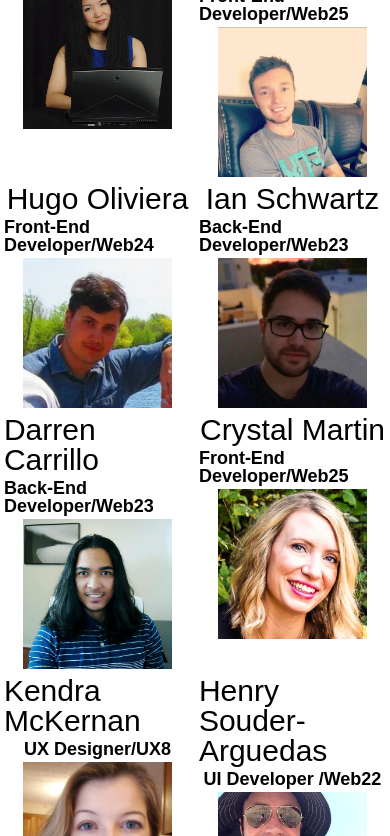
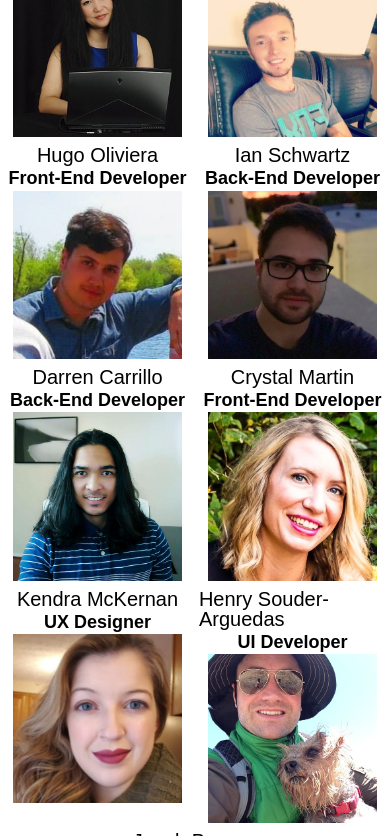
Before and after one commit to Build-Week-Wunderlust/UI-Jacob, a plain HTML site: page about.html in a window 390 px wide. Shown: the part 776-1612 px from the top of the page. Drawn offline with Linux system fonts and the light colour scheme; a web font is replaced by a local one.

Commit message:
added rough mobile styling

```diff
--- a/about.html
+++ b/about.html
@@ -45,55 +45,55 @@
         <section class="team">
             <div class="team-member">
                 <h3>Lily Su</h3>
-                <p>Project Leader/DS8</p>
+                <p>Project Leader</p>
                 <img src="img/team/lily.jpg" alt="Picture of Lily">
             </div>
 
             <div class="team-member">
                 <h3>Chase Redford</h3>
-                <p>Front-End Developer/Web25</p>
+                <p>Front-End Developer</p>
                 <img src="img/team/chase.jpg" alt="Picture of Chase">
             </div>
 
             <div class="team-member">
                 <h3>Hugo Oliviera</h3>
-                <p>Front-End Developer/Web24</p>
+                <p>Front-End Developer</p>
                 <img src="img/team/hugo.jpg" alt="Picture of Hugo">
             </div>
 
             <div class="team-member">
                 <h3>Ian Schwartz</h3>
-                <p>Back-End Developer/Web23</p>
+                <p>Back-End Developer</p>
                 <img src="img/team/ian.jpg" alt="Picture of Ian">
             </div>
 
             <div class="team-member">
                 <h3>Darren Carrillo</h3>
-                <p>Back-End Developer/Web23</p>
+                <p>Back-End Developer</p>
                 <img src="img/team/darren.jpg" alt="Picture of Darren">
             </div>
 
             <div class="team-member">
                 <h3>Crystal Martin</h3>
-                <p>Front-End Developer/Web25</p>
+                <p>Front-End Developer</p>
                 <img src="img/team/crystal.jpg" alt="Picture of Crystal">
             </div>
 
             <div class="team-member">
                 <h3>Kendra McKernan</h3>
-                <p>UX Designer/UX8</p>
+                <p>UX Designer</p>
                 <img src="img/team/kendra.jpg" alt="Picture of Kendra">
             </div>
 
             <div class="team-member">
                 <h3>Henry Souder-Arguedas</h3>
-                <p>UI Developer /Web22</p>
+                <p>UI Developer</p>
                 <img src="img/team/henry.jpg" alt="Picture of Henry">
             </div>
 
             <div class="team-member">
                 <h3>Jacob Bremer</h3>
-                <p>UI Developer/Web 26</p>
+                <p>UI Developer</p>
                 <img src="img/team/jacob.jpg" alt="Picture of Jacob">
             </div>
         </section>
--- a/css/index.css
+++ b/css/index.css
@@ -491,8 +491,13 @@ nav .log-in-btn:hover {
 }
 .team-member h3 {
   font-weight: 500;
-  font-size: 3rem;
+  font-size: 2.7rem;
   margin-bottom: 2%;
+}
+@media (max-width: 800px) {
+  .team-member h3 {
+    font-size: 2rem;
+  }
 }
 .team-member p {
   font-weight: 600;
@@ -502,3 +507,8 @@ nav .log-in-btn:hover {
 .team-member img {
   max-width: 80%;
 }
+@media (max-width: 800px) {
+  .team-member img {
+    max-width: 90%;
+  }
+}
--- a/less/about.less
+++ b/less/about.less
@@ -38,8 +38,11 @@
 
     h3 {
         font-weight: 500;
-        font-size: 3rem;
+        font-size: 2.7rem;
         margin-bottom: 2%;
+        @media @tablet {
+            font-size: 2rem;
+        }
     }
     p {
         font-weight: 600;
@@ -48,5 +51,8 @@
     }
     img {
         max-width: 80%;
+        @media @tablet {
+            max-width: 90%;
+        }
     }
 }
```
